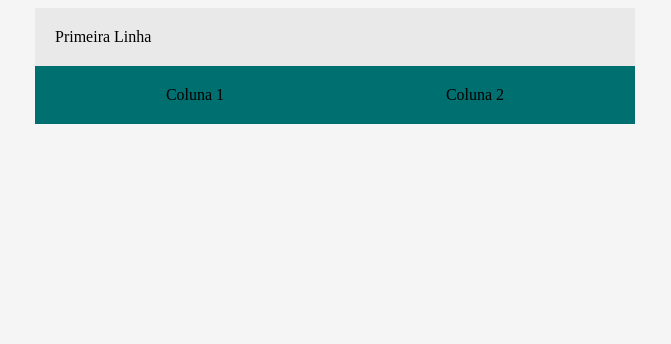
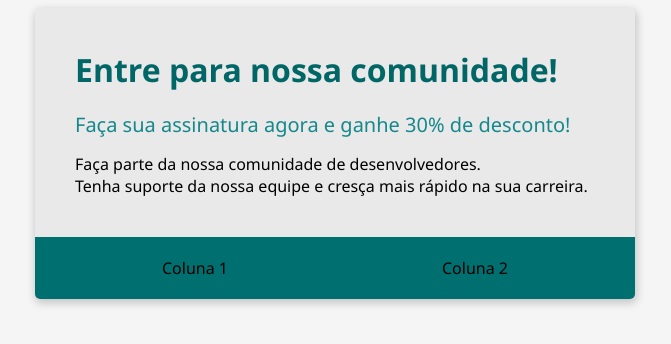
Before and after one commit to JoseM4rcio/bootcamp-devjr-modulo2, a plain HTML site: page index.html in a window 1280 px wide. Shown: the whole page, without its empty margins (305-976 px from the left). Drawn offline with Linux system fonts and the light colour scheme.

Commit message:
Página index.html: Criando o cabeçalho

```diff
--- a/index.html
+++ b/index.html
@@ -10,16 +10,20 @@
     <style>
         body{
             background-color: #F5F5F5;
+            font-family: 'Segoe UI', Tahoma, Geneva, Verdana, sans-serif;
         }
 
         .container{
             background-color: #E9E9E9;
             margin: auto;
             width: 600px;
+            box-shadow: 1px 3px 8px 1px rgba(0, 0, 0, 0.2);
+            border-radius: 5px;
+            overflow: hidden;
         }
 
         .header{
-            padding: 20px;
+            padding: 40px;
         }
 
         .flex-container{
@@ -28,12 +32,35 @@
             justify-content: space-around;
             padding: 20px;
         }
+
+        .header-title{
+            color: #006666;
+            font-size: 32px;
+            font-weight: 700;
+            margin-bottom: 20px;
+        }
+
+        .header-subtitle{
+            color: #16888B;
+            font-size: 20px;
+            font-weight: 500;
+            margin-bottom: 15px;
+        }
     </style>
 
 <body>
     <div class="container">
         <div class="header">
-            Primeira Linha
+            <div class="header-title">
+                Entre para nossa comunidade!
+            </div>
+            <div class="header-subtitle">
+                Faça sua assinatura agora e ganhe 30% de desconto!
+            </div>
+            <div>
+                Faça parte da nossa comunidade de desenvolvedores. <br>
+                Tenha suporte da nossa equipe e cresça mais rápido na sua carreira.
+            </div>
         </div>
         <div class="flex-container">
             <div>
```
